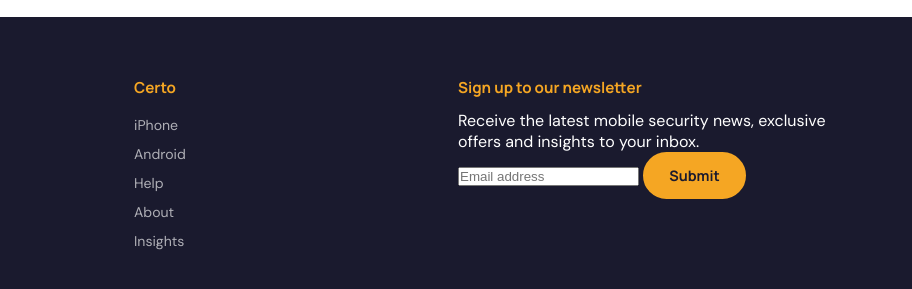
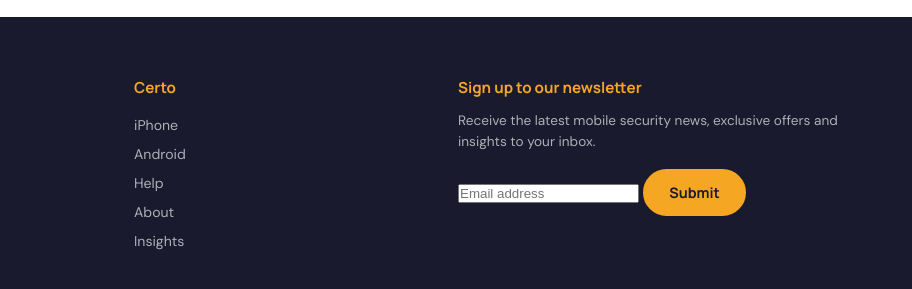
Before and after one commit to hashirhub/NewRepo1, a plain HTML site: page assets/index.html in a window 1280 px wide. Shown: the part 3658-3947 px from the top of the page, 368-1280 px from the left. Drawn offline with Linux system fonts and the light colour scheme.

Commit message:
Style newsletter footer paragraph with smaller, lighter text.

```diff
--- a/assets/style.css
+++ b/assets/style.css
@@ -598,3 +598,8 @@
   margin-bottom: 0.75rem;
   color: var(--yellow);
 }
+.footer-newsletter p {
+  font-size: 0.85rem;
+  opacity: 0.65;
+  line-height: 1.6;
+  margin-bottom: 1rem;
```
